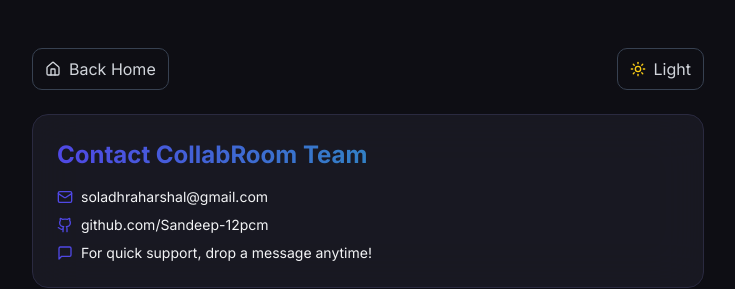
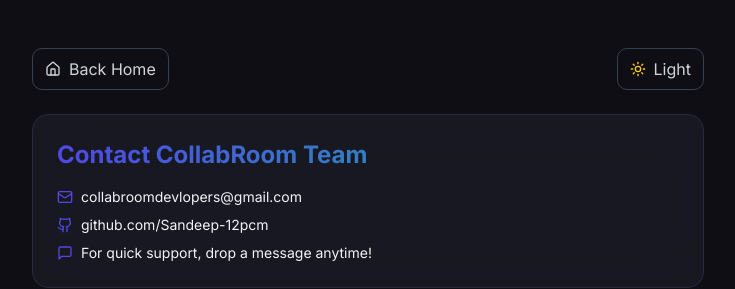
Before and after one commit to Sandeep-12pcm/CollabRoom, a React (Vite) app in the folder client/: page /contact in a window 1280 px wide. Shown: the top 289 px of the page, without its empty margins (272-1007 px from the left). Built offline with nearby package versions, Linux system fonts and the light colour scheme; no server answers; the database is empty.

Commit message:
updated contact details

```diff
--- a/client/src/pages/ContactForm.tsx
+++ b/client/src/pages/ContactForm.tsx
@@ -122,8 +122,8 @@
         <div className="space-y-2">
           <p className="flex items-center gap-2">
             <Mail className="w-4 h-4 text-primary" />{" "}
-            <a href="mailto:sandeep12pcm@gmail.com" className="hover:underline">
-              soladhraharshal@gmail.com
+            <a href="mailto:collabroomdevlopers@gmail.com" className="hover:underline">
+              collabroomdevlopers@gmail.com
             </a>
           </p>
           <p className="flex items-center gap-2">
```
